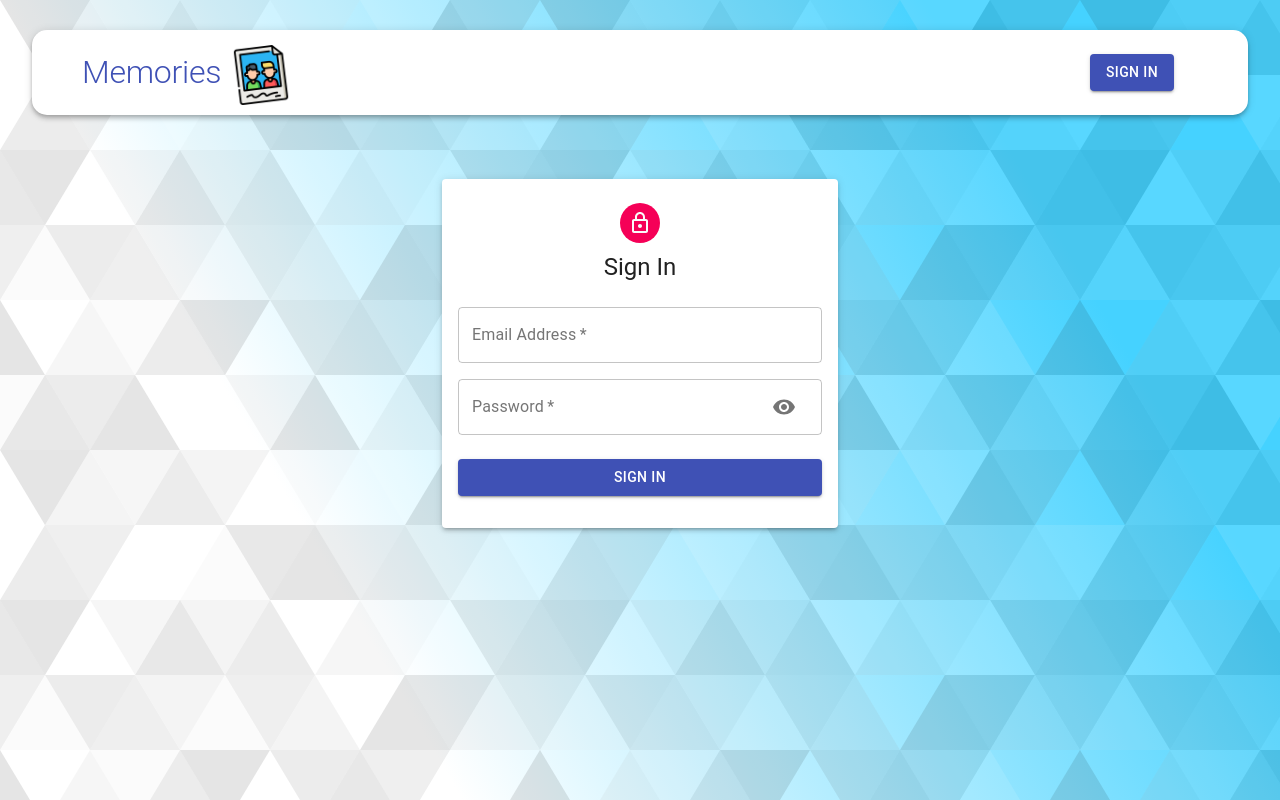
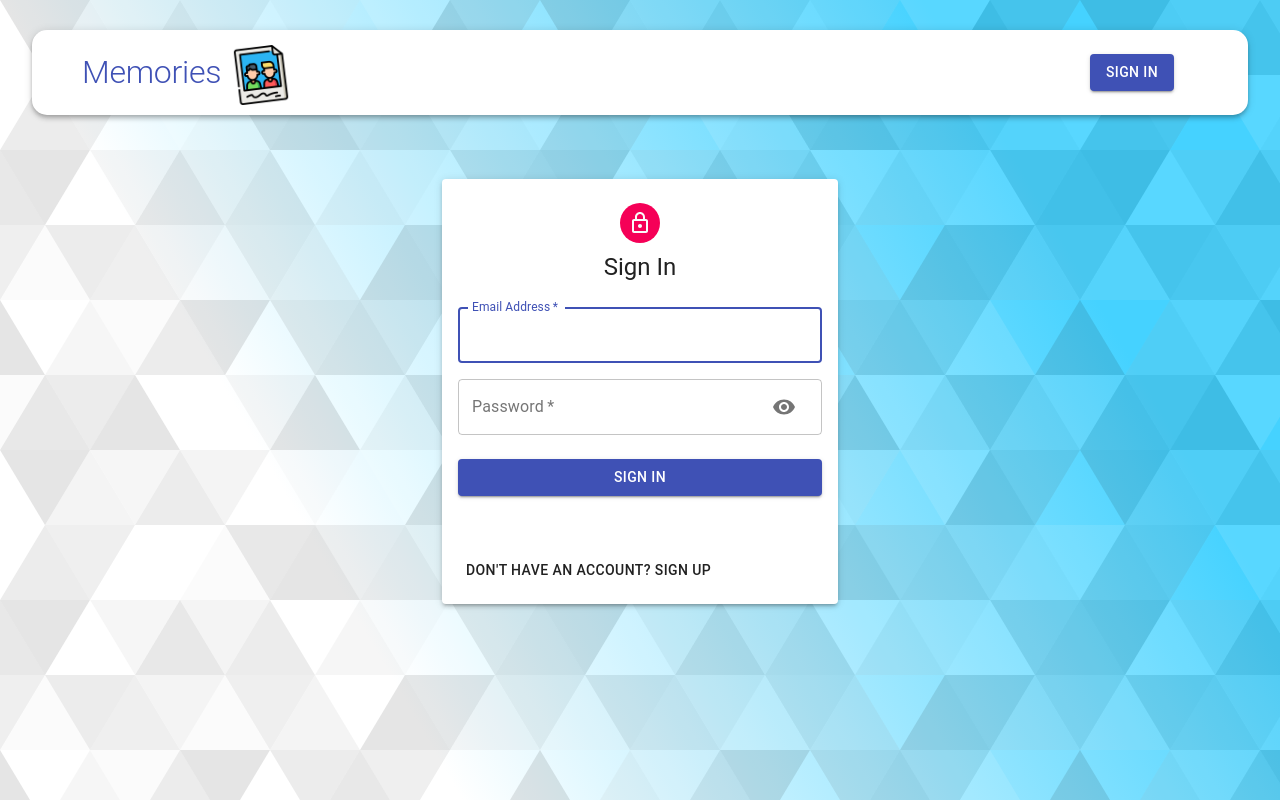
Before and after one commit to AaronTran206/MERNTutorialProject, a React (Create React App) app in the folder client/: page /auth in a window 1280 px wide. Built offline with nearby package versions, Linux system fonts and the light colour scheme.

Commit message:
send auth data to redux and display in navbar

```diff
--- a/client/package.json
+++ b/client/package.json
@@ -5,6 +5,7 @@
   "dependencies": {
     "@material-ui/core": "^4.9.10",
     "@material-ui/icons": "^4.9.1",
+    "@react-oauth/google": "^0.2.6",
     "@reduxjs/toolkit": "^1.8.2",
     "@testing-library/jest-dom": "^4.2.4",
     "@testing-library/react": "^9.3.2",
@@ -14,6 +15,7 @@
     "react": "^16.12.0",
     "react-dom": "^16.12.0",
     "react-file-base64": "^1.0.3",
+    "react-jwt": "^1.1.6",
     "react-redux": "^7.1.3",
     "react-router-dom": "^6.3.0",
     "react-scripts": "^5.0.1",
--- a/client/src/app/App.js
+++ b/client/src/app/App.js
@@ -4,10 +4,12 @@ import Navbar from "../components/navbar/Navbar.js"
 import Home from "../components/home/Home.js"
 import Auth from "../components/auth/Auth.js"
 import { BrowserRouter, Routes, Route } from "react-router-dom"
+import { GoogleOAuthProvider } from "@react-oauth/google"
 
 const App = () => {
   return (
     <BrowserRouter>
+      <GoogleOAuthProvider clientId="1047237805781-uk5jjhbjb4nhg3tv2j5njib1lr98jp4u.apps.googleusercontent.com">
         <Container maxWidth="lg">
           <Navbar />
           <Routes>
@@ -15,6 +17,7 @@ const App = () => {
             <Route path="/auth" element={<Auth />} />
           </Routes>
         </Container>
+      </GoogleOAuthProvider>
     </BrowserRouter>
   )
 }
--- a/client/src/components/auth/Auth.js
+++ b/client/src/components/auth/Auth.js
@@ -1,5 +1,4 @@
 import React, { useState } from "react"
-import useStyles from "./styles.js"
 import {
   Avatar,
   Button,
@@ -8,17 +7,46 @@ import {
   Typography,
   Container,
 } from "@material-ui/core"
+import { GoogleLogin, useGoogleLogin } from "@react-oauth/google"
+import { decodeToken } from "react-jwt"
+import { useDispatch } from "react-redux"
+import { setAuthSlice } from "../../slices/authSlice.js"
+import { useNavigate } from "react-router-dom"
+
 import LockOutlinedIcon from "@material-ui/icons/LockOutlined"
 import Input from "./input.js"
+import useStyles from "./styles.js"
 
 const Auth = () => {
   const [showPassword, setShowPassword] = useState(false)
+  const [isSignup, setIsSignUp] = useState(false)
+
   const classes = useStyles()
+  const dispatch = useDispatch()
+  const navigate = useNavigate()
 
-  const isSignup = false
   const handleSubmit = () => {}
   const handleChange = () => {}
   const handleShowPassword = () => setShowPassword(!showPassword)
+  const switchMode = () => {
+    setIsSignUp(!isSignup)
+    setShowPassword(false)
+  }
+
+  const googleSuccess = async (res) => {
+    //decode the response from Google authentication
+    const decodedToken = await decodeToken(res.credential)
+
+    //dispatch decoded results to redux global state
+    dispatch(setAuthSlice(decodedToken))
+
+    //return back to home after sign-in
+    navigate("/")
+  }
+
+  const googleError = (error) => {
+    console.log(error)
+  }
 
   return (
     <Container component={"main"} maxWidth="xs">
@@ -42,7 +70,6 @@ const Auth = () => {
                   name="lastName"
                   label="Last Name"
                   handleChange={handleChange}
-                  autoFocus
                   half
                 />
               </>
@@ -52,6 +79,7 @@ const Auth = () => {
               label="Email Address"
               handleChange={handleChange}
               type="email"
+              autoFocus
             />
             <Input
               name="password"
@@ -78,10 +106,23 @@ const Auth = () => {
           >
             {isSignup ? "Sign Up" : "Sign In"}
           </Button>
+          <GoogleLogin
+            onSuccess={googleSuccess}
+            onError={googleError}
+            theme="filled_blue"
+          />
+          <Grid container justifyContent="flex-start">
+            <Grid item>
+              <Button onClick={switchMode}>
+                {isSignup
+                  ? "Already have an account? Sign In"
+                  : "Don't have an account? Sign Up"}
+              </Button>
+            </Grid>
+          </Grid>
         </form>
       </Paper>
     </Container>
   )
 }
-
 export default Auth
--- a/client/src/components/auth/input.js
+++ b/client/src/components/auth/input.js
@@ -24,7 +24,8 @@ const Input = ({
         autoFocus={autoFocus}
         type={type}
         InputProps={
-          name === "password" && {
+          name === "password"
+            ? {
                 endAdornment: (
                   <InputAdornment position="end">
                     <IconButton onClick={handleShowPassword}>
@@ -33,6 +34,7 @@ const Input = ({
                   </InputAdornment>
                 ),
               }
+            : null
         }
       />
     </Grid>
--- a/client/src/components/auth/styles.js
+++ b/client/src/components/auth/styles.js
@@ -25,6 +25,6 @@ export default makeStyles((theme) => ({
     margin: theme.spacing(3, 0, 2),
   },
   googleButton: {
-    marginBottom: theme.spacing(2),
+    marginBottom: theme.spacing(3),
   },
 }))
--- a/client/src/components/navbar/Navbar.js
+++ b/client/src/components/navbar/Navbar.js
@@ -1,13 +1,27 @@
-import React from "react"
+import React, { useState, useEffect } from "react"
 import { Link } from "react-router-dom"
 import { AppBar, Avatar, Button, Toolbar, Typography } from "@material-ui/core"
 import memories from "../../images/memories.png"
 import useStyles from "./styles.js"
+import { selectAuthData, setAuthLogoutSlice } from "../../slices/authSlice"
+import { useSelector, useDispatch } from "react-redux"
+import { useNavigate } from "react-router-dom"
 
 const Navbar = () => {
+  const [user, setUser] = useState(JSON.parse(localStorage.getItem("profile")))
   const classes = useStyles()
+  const dispatch = useDispatch()
+  const navigate = useNavigate()
 
-  const user = null
+  useEffect(() => {
+    // const token = user?.
+  }, [])
+
+  const logout = () => {
+    dispatch(setAuthLogoutSlice(null))
+    navigate("/auth")
+    setUser(null)
+  }
 
   return (
     <AppBar className={classes.appBar} position="static" color="inherit">
@@ -32,19 +46,19 @@ const Navbar = () => {
           <div className={classes.profile}>
             <Avatar
               className={classes.purple}
-              alt={user.result.name}
-              src={user.result.imageUrl}
+              alt={user?.given_name}
+              src={user?.picture}
             >
-              {user.result.name.charAt(0)}
+              {user?.given_name?.charAt(0)}
             </Avatar>
             <Typography className={classes.userName} variant="h6">
-              {user.result.name}
+              {user?.given_name}
             </Typography>
             <Button
-              variant="container"
+              variant="contained"
               className={classes.logout}
               color="secondary"
-              onClick={() => {}}
+              onClick={logout}
             >
               Logout
             </Button>
--- a/client/src/components/navbar/styles.js
+++ b/client/src/components/navbar/styles.js
@@ -45,6 +45,8 @@ export default makeStyles((theme) => ({
   },
   logout: {
     marginLeft: "20px",
+    alignItems: "center",
+    justifyContent: "center",
   },
   userName: {
     display: "flex",
--- /dev/null
+++ b/client/src/slices/authSlice.js
@@ -0,0 +1,24 @@
+import { createSlice } from "@reduxjs/toolkit"
+
+export const authSlice = createSlice({
+  name: "auth",
+  initialState: {
+    authData: null,
+  },
+  reducers: {
+    setAuthSlice: (state, action) => {
+      localStorage.setItem("profile", JSON.stringify({ ...action.payload }))
+      state.authData = action.payload
+    },
+    setAuthLogoutSlice: (state, action) => {
+      localStorage.clear()
+      state.authData = action.payload
+    },
+  },
+})
+
+export const { setAuthSlice, setAuthLogoutSlice } = authSlice.actions
+
+export const selectAuthData = (state) => state.auth.authData
+
+export default authSlice.reducer
--- a/client/src/store.js
+++ b/client/src/store.js
@@ -1,8 +1,10 @@
 import { configureStore } from "@reduxjs/toolkit"
 import postsSlice from "./slices/postsSlice.js"
+import authSlice from "./slices/authSlice.js"
 
 export const store = configureStore({
   reducer: {
     posts: postsSlice,
+    auth: authSlice,
   },
 })
```
Also changed, not shown: 1 other file (tests, documents, lock files or other folders). Lines whose indentation alone changed are shown as unchanged.
